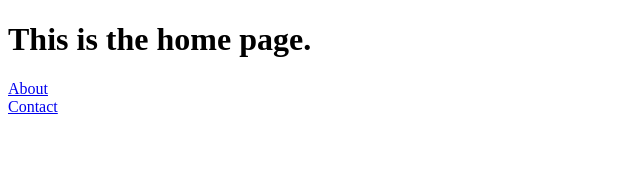
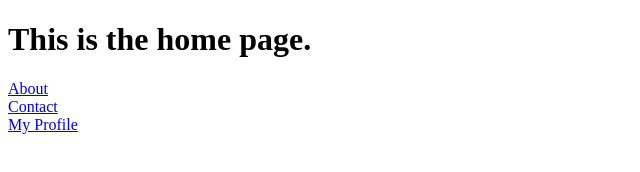
Before and after one commit to hemantaad/GitPractice, a plain HTML site: page index.html in a window 1280 px wide. Shown: the full height of the page, 0-640 px from the left. Drawn offline with Linux system fonts and the light colour scheme.

Commit message:
modified index.html

```diff
--- a/index.html
+++ b/index.html
@@ -8,6 +8,7 @@
 <body>
     <h1>This is the home page.</h1>
     <a href="file:///C:/Users/Acer/Desktop/Git%20Practice/About.html">About</a><br>
-    <a href="file:///C:/Users/Acer/Desktop/Git%20Practice/Contact.html">Contact</a>
+    <a href="file:///C:/Users/Acer/Desktop/Git%20Practice/Contact.html">Contact</a><br>
+    <a href="file:///C:/Users/Acer/Desktop/Git%20Practice/myprofile.html">My Profile</a>
 </body>
 </html>
```
